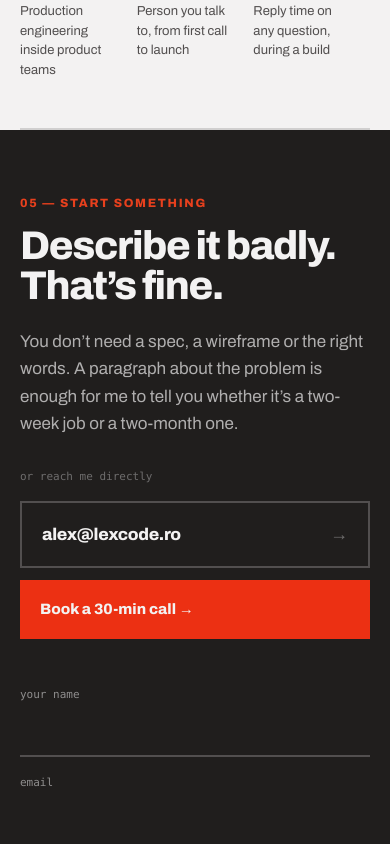
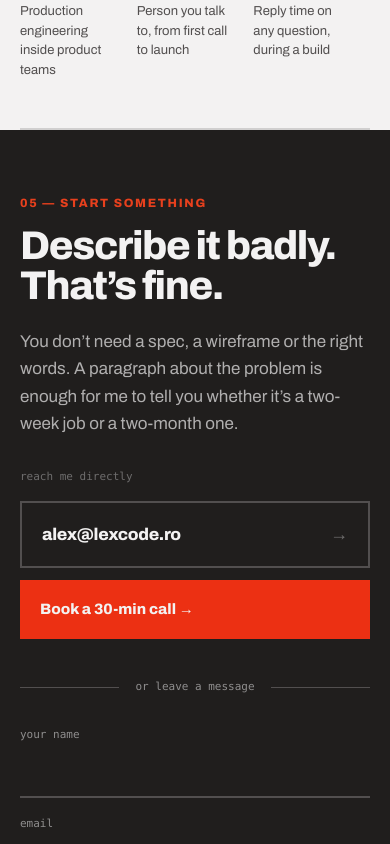
Before and after one commit to alexandrubanda/lexcode, a Next.js app: page /en in a window 390 px wide. Shown: the part 8580-9424 px from the top of the page. Built offline with nearby package versions, Linux system fonts and the light colour scheme; no server answers.

Commit message:
Fix sections and language selection for mobile

```diff
--- a/components/Contact.tsx
+++ b/components/Contact.tsx
@@ -53,10 +53,10 @@ export default function Contact({ t, tBooking }: { t: ContactT; tBooking: Bookin
   return (
     <>
     <section id="contact" className="bg-[var(--color-text)] text-[var(--color-bg)]">
-      <div className="max-w-[1240px] mx-auto px-5 md:px-10 py-16 md:py-[88px] grid grid-cols-1 md:grid-cols-2 gap-12 md:gap-16">
+      <div className="max-w-[1240px] mx-auto px-5 md:px-10 py-16 md:py-[88px] grid grid-cols-1 md:grid-cols-2 gap-0 md:gap-16">
 
         {/* Left: intro */}
-        <div>
+        <div className="pb-10 md:pb-0">
           <SectionLabel light>{t.label}</SectionLabel>
           <h2 className="text-[40px] md:text-[56px] font-extrabold tracking-[-0.035em] leading-[1] m-0 mb-[22px] text-[var(--color-bg)]">
             {t.heading}
@@ -89,6 +89,11 @@ export default function Contact({ t, tBooking }: { t: ContactT; tBooking: Bookin
 
         {/* Right: form or success */}
         <div>
+          <div className="md:hidden flex items-center gap-4 mb-8">
+            <div className="flex-1 h-px bg-[var(--color-neutral-700)]" />
+            <span className="text-[11px] font-mono text-[var(--color-neutral-500)] whitespace-nowrap">{t.formLabel}</span>
+            <div className="flex-1 h-px bg-[var(--color-neutral-700)]" />
+          </div>
           {sent ? (
             <div className="border-2 border-[var(--color-accent-500)] p-8">
               <div className="text-[28px] font-extrabold tracking-[-0.02em] mb-[10px]">{t.success.heading}</div>
--- a/components/Nav.tsx
+++ b/components/Nav.tsx
@@ -10,7 +10,7 @@ import type { Translations } from "@/lib/i18n/types";
 
 type NavT = Translations["nav"];
 
-function LocaleSwitcher() {
+function LocaleSwitcher({ bordered = false }: { bordered?: boolean }) {
   const pathname = usePathname();
   const segments = pathname.split("/");
   const currentLocale = segments[1] || "en";
@@ -22,7 +22,7 @@ function LocaleSwitcher() {
   }
 
   return (
-    <div className="flex items-center gap-[5px] border-l-2 border-[var(--color-neutral-300)] pl-4 ml-1">
+    <div className={`flex items-center gap-[5px] ${bordered ? "border-l-2 border-[var(--color-neutral-300)] pl-4 ml-1" : ""}`}>
       {(["en", "ro"] as const).map((locale, i) => (
         <span key={locale} className="flex items-center gap-[5px]">
           {i > 0 && (
@@ -70,7 +70,7 @@ export default function Nav({ t }: { t: NavT }) {
             </a>
           ))}
           <Button href={BOOKING_URL}>{t.bookCall}</Button>
-          <LocaleSwitcher />
+          <LocaleSwitcher bordered />
         </div>
 
         {/* Mobile hamburger */}
--- a/lib/i18n/en.ts
+++ b/lib/i18n/en.ts
@@ -89,7 +89,8 @@ export const en: Translations = {
     label: "05 — Start something",
     heading: "Describe it badly. That’s fine.",
     body: "You don’t need a spec, a wireframe or the right words. A paragraph about the problem is enough for me to tell you whether it’s a two-week job or a two-month one.",
-    directLabel: "or reach me directly",
+    directLabel: "reach me directly",
+    formLabel: "or leave a message",
     bookLink: "Book a 30-min call →",
     form: {
       nameLabel: "your name",
--- a/lib/i18n/ro.ts
+++ b/lib/i18n/ro.ts
@@ -89,7 +89,8 @@ export const ro: Translations = {
     label: "05 — Hai să începem",
     heading: "Descrie ce ai nevoie, chiar și vag. E în regulă.",
     body: "Nu ai nevoie de un caiet de sarcini, de schițe sau de termeni tehnici. Un scurt paragraf despre problemă îmi e de ajuns ca să-ți spun dacă e o muncă de două săptămâni sau de două luni.",
-    directLabel: "sau scrie-mi direct",
+    directLabel: "scrie-mi direct",
+    formLabel: "sau lasă-mi un mesaj",
     bookLink: "Programează o discuție de 30 min →",
     form: {
       nameLabel: "numele tău",
--- a/lib/i18n/types.ts
+++ b/lib/i18n/types.ts
@@ -63,6 +63,7 @@ export type Translations = {
     heading: string;
     body: string;
     directLabel: string;
+    formLabel: string;
     bookLink: string;
     form: {
       nameLabel: string;
```
